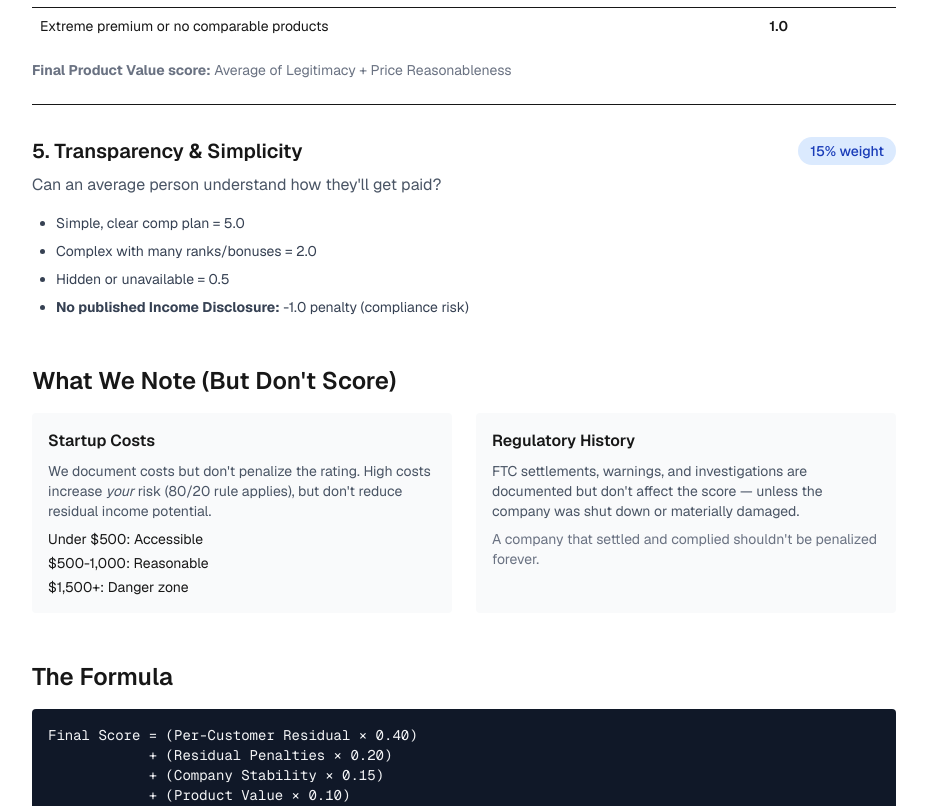
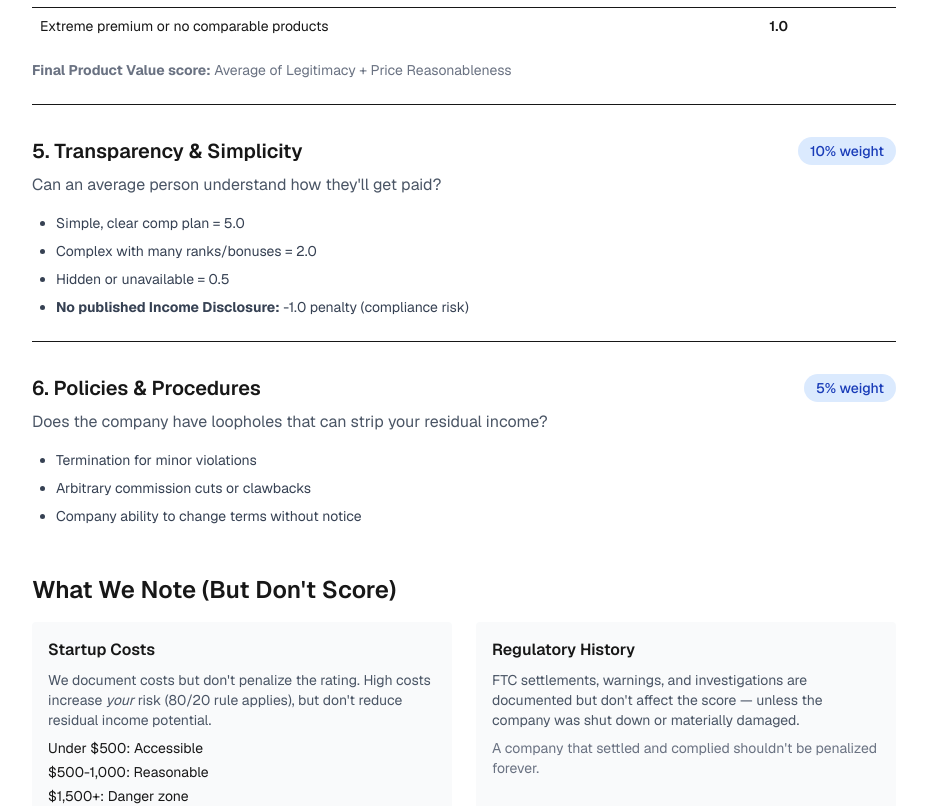
Before and after one commit to homebusinessacademy/home-business-watch, a Next.js app: page /how-we-rate in a window 1280 px wide. Shown: the part 3260-4066 px from the top of the page, without its empty margins (176-1103 px from the left). Built offline with nearby package versions, Linux system fonts and the light colour scheme.

Commit message:
Restore Factor 6 (Policies & Procedures) - keep termination/clawback protections, remove 'use it or lose it'

```diff
--- a/src/app/how-we-rate/page.tsx
+++ b/src/app/how-we-rate/page.tsx
@@ -220,10 +220,10 @@ export default function HowWeRatePage() {
         </div>
 
         {/* Factor 5 */}
-        <div className="mb-8">
+        <div className="mb-8 border-b pb-6">
           <div className="flex items-center justify-between mb-2">
             <h3 className="text-xl font-semibold">5. Transparency & Simplicity</h3>
-            <span className="bg-blue-100 text-blue-800 px-3 py-1 rounded-full text-sm font-medium">15% weight</span>
+            <span className="bg-blue-100 text-blue-800 px-3 py-1 rounded-full text-sm font-medium">10% weight</span>
           </div>
           <p className="text-gray-600 mb-4">
             Can an average person understand how they'll get paid?
@@ -233,6 +233,22 @@ export default function HowWeRatePage() {
             <li>Complex with many ranks/bonuses = 2.0</li>
             <li>Hidden or unavailable = 0.5</li>
             <li><strong>No published Income Disclosure:</strong> -1.0 penalty (compliance risk)</li>
+          </ul>
+        </div>
+
+        {/* Factor 6 */}
+        <div className="mb-8">
+          <div className="flex items-center justify-between mb-2">
+            <h3 className="text-xl font-semibold">6. Policies & Procedures</h3>
+            <span className="bg-blue-100 text-blue-800 px-3 py-1 rounded-full text-sm font-medium">5% weight</span>
+          </div>
+          <p className="text-gray-600 mb-4">
+            Does the company have loopholes that can strip your residual income?
+          </p>
+          <ul className="list-disc pl-6 space-y-2 text-gray-700 text-sm">
+            <li>Termination for minor violations</li>
+            <li>Arbitrary commission cuts or clawbacks</li>
+            <li>Company ability to change terms without notice</li>
           </ul>
         </div>
       </section>
@@ -274,7 +290,8 @@ export default function HowWeRatePage() {
             + (Residual Penalties × 0.20)
             + (Company Stability × 0.15)
             + (Product Value × 0.10)
-            + (Transparency × 0.15)`}</pre>
+            + (Transparency × 0.10)
+            + (Policies & Procedures × 0.05)`}</pre>
         </div>
       </section>
 
```
Also changed, not shown: 1 other file (tests, documents, lock files or other folders).
